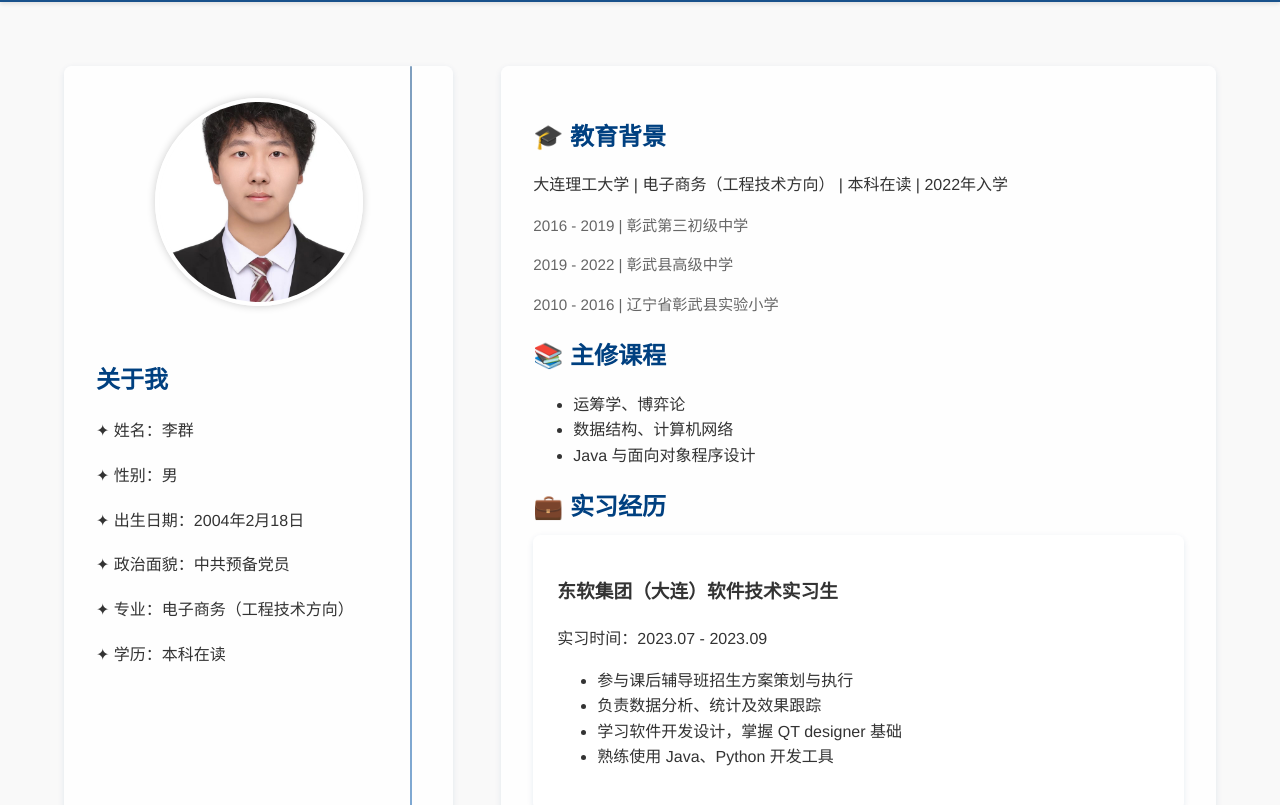
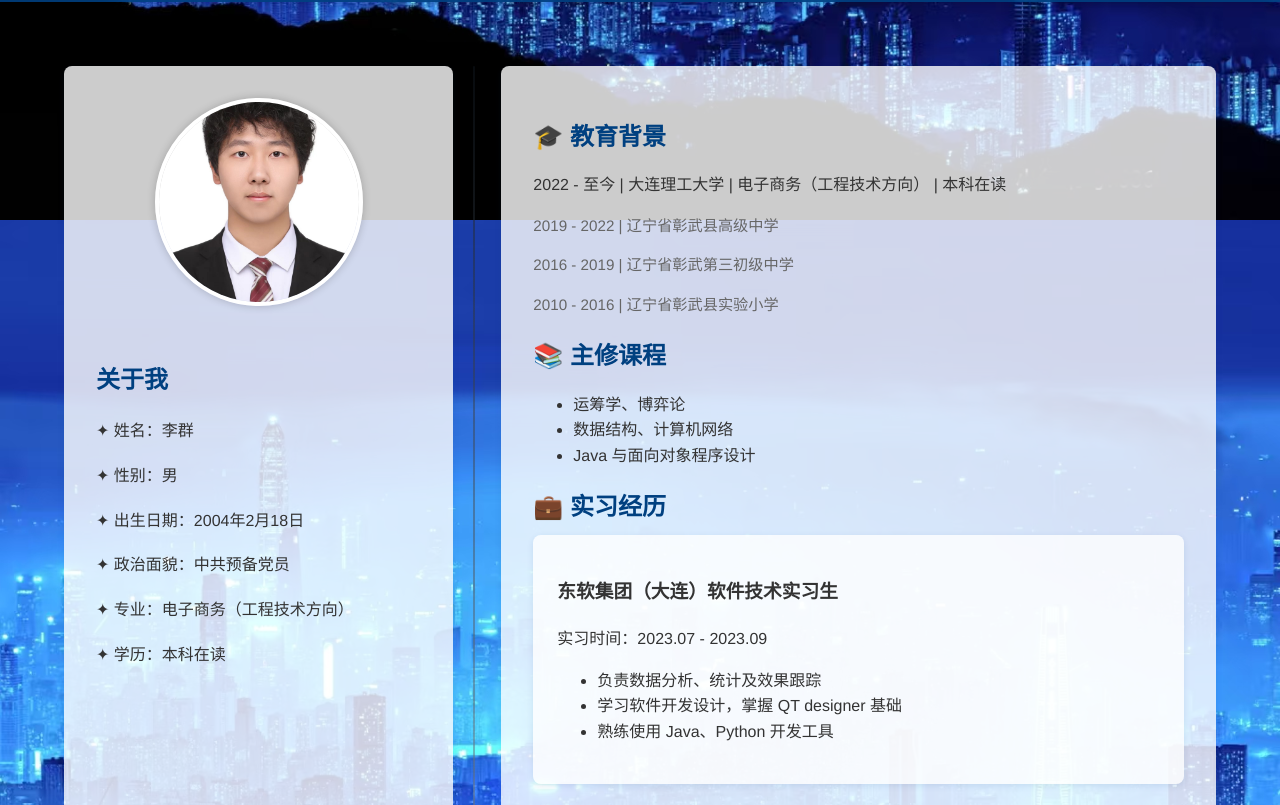
Before and after one commit to adiozxc/adiozxc, a plain HTML site: page index.html in a window 1280 px wide. Shown: the part 740-1545 px from the top of the page. Drawn offline with Linux system fonts and the light colour scheme.

Commit message:
Add files via upload

```diff
--- a/index.html
+++ b/index.html
@@ -53,10 +53,10 @@
         <section class="main-content">
             <section id="education">
                 <h2>🎓 教育背景</h2>
-                <p>大连理工大学 | 电子商务（工程技术方向） | 本科在读 | 2022年入学</p>
+                <p>2022 - 至今 | 大连理工大学 | 电子商务（工程技术方向） | 本科在读</p>
                 <div class="education-timeline">
-                    <p>2016 - 2019 | 彰武第三初级中学</p>
-                    <p>2019 - 2022 | 彰武县高级中学</p>
+                    <p>2019 - 2022 | 辽宁省彰武县高级中学</p>
+                    <p>2016 - 2019 | 辽宁省彰武第三初级中学</p>
                     <p>2010 - 2016 | 辽宁省彰武县实验小学</p>
                 </div>
             </section>
@@ -76,7 +76,6 @@
                     <h3>东软集团（大连）软件技术实习生</h3>
                     <p>实习时间：2023.07 - 2023.09</p>
                     <ul>
-                        <li>参与课后辅导班招生方案策划与执行</li>
                         <li>负责数据分析、统计及效果跟踪</li>
                         <li>学习软件开发设计，掌握 QT designer 基础</li>
                         <li>熟练使用 Java、Python 开发工具</li>
--- a/style.css
+++ b/style.css
@@ -2,7 +2,11 @@
 body {
     margin: 0;
     font-family: "Helvetica Neue", sans-serif;
-    background-color: #f9f9f9;
+    /* 添加背景图 */
+    background-image: url('img/bg.jpg'); /* 替换为你的背景图路径 */
+    background-size: cover;
+    background-position: center;
+    background-attachment: fixed; /* 固定背景图，使其不随页面滚动 */
     color: #333;
     line-height: 1.6;
 }
@@ -21,13 +25,11 @@ h2 {
 .hero {
     position: relative;
     height: 80vh;
-    background-image: url('img/bg.jpg');
-    background-size: cover;
-    background-position: center;
     display: flex;
     align-items: center;
     justify-content: center;
     box-shadow: 0 2px 4px rgba(233, 229, 229, 0.1);
+    background-color: rgba(255, 255, 255, 0.3); /* 调整透明度 */
 }
 
 .hero .hero-overlay {
@@ -127,7 +129,7 @@ nav {
     display: flex;
     flex-direction: column;
     align-items: center;
-    background-color: rgba(255, 255, 255, 0.9);
+    background-color: rgba(255, 255, 255, 0.8); /* 调整透明度 */
     border-radius: 8px;
     padding: 2rem;
     box-shadow: 0 2px 6px rgba(0, 64, 128, 0.1);
@@ -143,7 +145,7 @@ nav {
 
 .main-content {
     flex: 2;
-    background-color: rgba(255, 255, 255, 0.9);
+    background-color: rgba(255, 255, 255, 0.8); /* 调整透明度 */
     border-radius: 8px;
     padding: 2rem;
     box-shadow: 0 2px 6px rgba(0, 64, 128, 0.1);
@@ -154,9 +156,9 @@ nav {
     position: absolute;
     top: 0;
     bottom: 0;
-    left: 30%;
+    left: 35.5%;
     width: 2px;
-    background: linear-gradient(to bottom, #004080, #0066cc 50%, #004080);
+    background: linear-gradient(to bottom, #0f161d, #c9d6e4 50%, #356492);
     border-radius: 2px;
     opacity: 0.5;
     pointer-events: none;
@@ -382,7 +384,7 @@ footer {
 .experience-card,
 .project-item,
 .job-item {
-    background-color: rgba(255, 255, 255, 0.9);
+    background-color: rgba(255, 255, 255, 0.8); /* 调整透明度 */
     padding: 1.5rem;
     margin-bottom: 1.5rem;
     border-radius: 8px;
```
